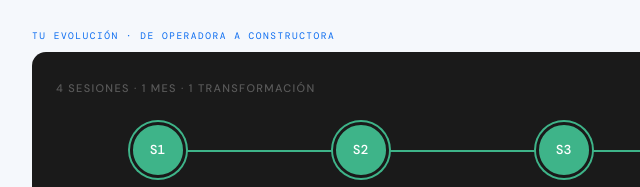
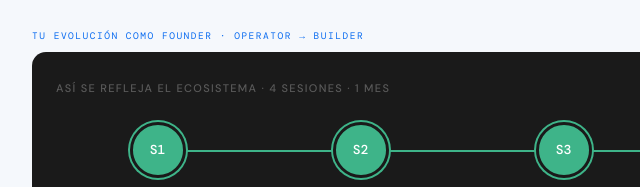
Before and after one commit to pvt-build/consulting-sabrent, a plain HTML site: page index.html in a window 1280 px wide. Shown: the part 1362-1549 px from the top of the page, 178-818 px from the left. Drawn offline with nearby package versions, Linux system fonts and the light colour scheme.

Commit message:
Título evolución: Operator → Builder · así se refleja el ecosistema
Co-Authored-By: Claude Sonnet 4.6 <noreply@anthropic.com>

```diff
--- a/index.html
+++ b/index.html
@@ -420,11 +420,11 @@ body{font-family:'DM Sans',sans-serif;background:var(--bg);color:var(--ink);font
   </div>
 
   <!-- ══ EVOLUCIÓN ══ -->
-  <div class="slbl" style="margin-top:32px">Tu evolución · de operadora a constructora</div>
+  <div class="slbl" style="margin-top:32px">Tu evolución como founder · Operator → Builder</div>
   <div style="background:var(--dark);border-radius:14px;padding:28px 24px 24px;overflow:hidden;position:relative">
 
     <!-- Título interior -->
-    <div style="font-size:11px;font-weight:500;letter-spacing:.12em;text-transform:uppercase;color:rgba(255,255,255,.28);margin-bottom:24px">4 sesiones · 1 mes · 1 transformación</div>
+    <div style="font-size:11px;font-weight:500;letter-spacing:.12em;text-transform:uppercase;color:rgba(255,255,255,.28);margin-bottom:24px">Así se refleja el ecosistema · 4 sesiones · 1 mes</div>
 
     <!-- Track de niveles -->
     <div style="display:grid;grid-template-columns:repeat(4,1fr);gap:0;position:relative;margin-bottom:28px">
```
